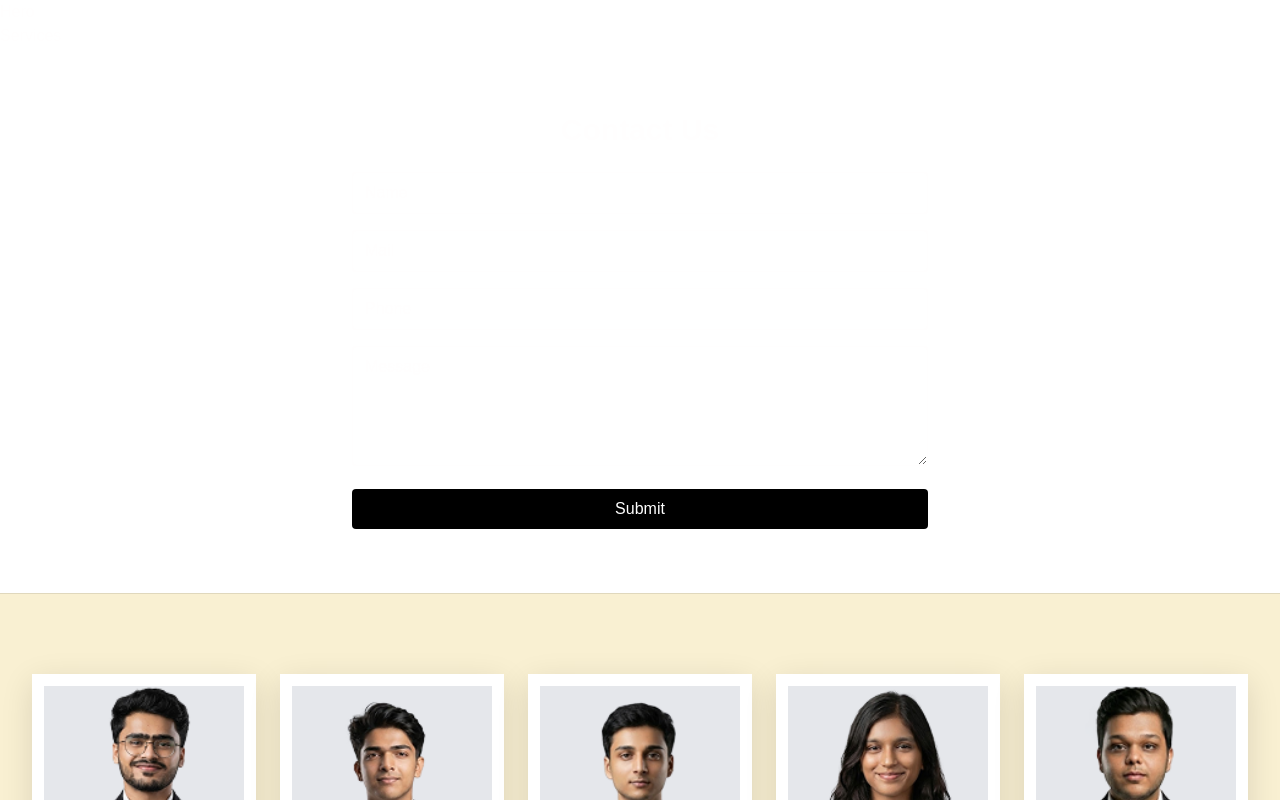
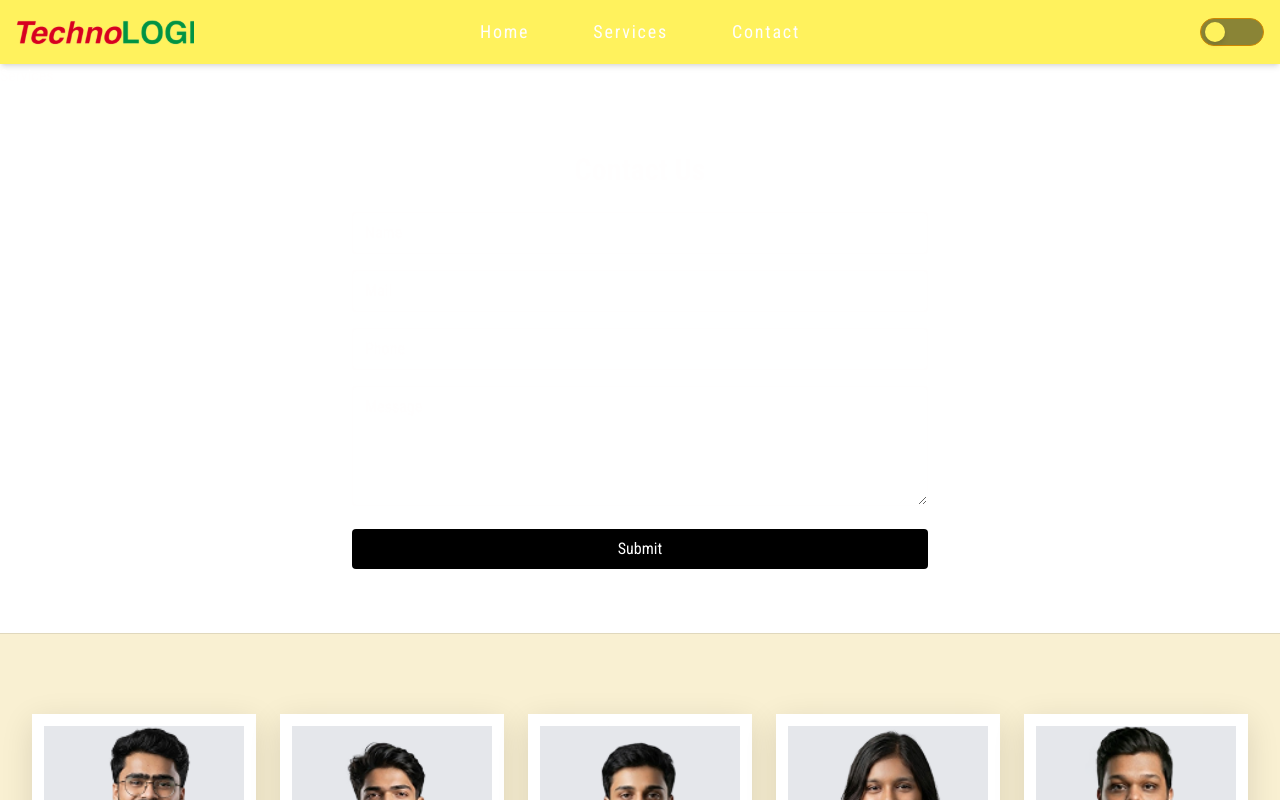
Before and after one commit to ShreyasSondur/technpLOGI, a Next.js app: page / in a window 1280 px wide. Shown: the top 800 px of the page. Built offline with nearby package versions, Linux system fonts and the light colour scheme.

Commit message:
added navbar

```diff
--- a/app/layout.jsx
+++ b/app/layout.jsx
@@ -1,5 +1,6 @@
 import { Geist, Geist_Mono } from "next/font/google";
 import "../styles/globals.css";
+import { Roboto_Condensed } from "next/font/google";
 
 const geistSans = Geist({
   variable: "--font-geist-sans",
@@ -11,6 +12,11 @@ const geistMono = Geist_Mono({
   subsets: ["latin"],
 });
 
+const robotoCondensed = Roboto_Condensed({
+  subsets: ["latin"],
+  weight: ["300", "400", "700"],
+});
+
 export const metadata = {
   title: "Create Next App",
   description: "Generated by create next app",
@@ -20,7 +26,7 @@ export default function RootLayout({ children }) {
   return (
     <html lang="en">
       <body
-        className={`${geistSans.variable} ${geistMono.variable} antialiased`}
+        className={`${geistSans.variable} ${geistMono.variable} ${robotoCondensed.className} antialiased`}
       >
         {children}
       </body>
--- a/components/Hero.jsx
+++ b/components/Hero.jsx
@@ -1,6 +1,94 @@
 "use client";
+import { useState } from "react";
+
 export default function Hero() {
+  const [themeOn, setThemeOn] = useState(false);
+  const [menuOpen, setMenuOpen] = useState(false);
+
   return (
-    <h1>Hero</h1>
+    <header className="w-full bg-[#fff25d] shadow-md font-['Roboto_Condensed']">
+      <div className="mx-auto flex max-w-7xl items-center justify-between px-4 py-3 relative">
+
+        {/* LEFT - LOGO */}
+        <div className="flex items-center">
+          <img
+            src="/logo.svg"
+            alt="Logo"
+            className="h-10 w-auto"
+          />
+        </div>
+
+        {/* CENTER NAV (Desktop) */}
+        <nav className="absolute left-1/2 hidden -translate-x-1/2 transform gap-16 text-lg tracking-widest md:flex">
+          <a href="#home" className="hover:opacity-80">Home</a>
+          <a href="#services" className="hover:opacity-80">Services</a>
+          <a href="#contact" className="hover:opacity-80">Contact</a>
+        </nav>
+
+        {/* RIGHT TOGGLE (Desktop) */}
+        <button
+          onClick={() => setThemeOn(!themeOn)}
+          className="hidden md:flex relative h-7 w-16 items-center rounded-full border border-yellow-600 bg-[#8a8436] transition"
+        >
+          <span
+            className={`h-5 w-5 rounded-full bg-[#fff25d] shadow-md transition-transform ${
+              themeOn ? "translate-x-9" : "translate-x-1"
+            }`}
+          />
+        </button>
+
+        {/* HAMBURGER (Mobile) */}
+        <button
+          className="flex flex-col gap-1 md:hidden"
+          onClick={() => setMenuOpen(!menuOpen)}
+        >
+          <span className="h-0.5 w-7 bg-black"></span>
+          <span className="h-0.5 w-7 bg-black"></span>
+          <span className="h-0.5 w-7 bg-black"></span>
+        </button>
+      </div>
+
+      {/* MOBILE MENU DROPDOWN */}
+      {menuOpen && (
+        <div className="md:hidden px-6 pb-4 animate-fadeIn">
+          <nav className="flex flex-col gap-3 text-lg tracking-widest">
+            <a
+              href="#home"
+              className="py-1"
+              onClick={() => setMenuOpen(false)}
+            >
+              Home
+            </a>
+            <a
+              href="#services"
+              className="py-1"
+              onClick={() => setMenuOpen(false)}
+            >
+              Services
+            </a>
+            <a
+              href="#contact"
+              className="py-1"
+              onClick={() => setMenuOpen(false)}
+            >
+              Contact
+            </a>
+          </nav>
+
+          {/* MOBILE TOGGLE */}
+          <button
+            onClick={() => setThemeOn(!themeOn)}
+            className="mt-3 relative h-7 w-16 items-center rounded-full border border-yellow-600 bg-[#8a8436] transition"
+          >
+            <span
+              className={`h-5 w-5 rounded-full bg-[#fff25d] shadow-md transition-transform ${
+                themeOn ? "translate-x-9" : "translate-x-1"
+              }`}
+            />
+          </button>
+        </div>
+      )}
+    </header>
+    //Navbar ends here boi
   );
 }
--- a/styles/globals.css
+++ b/styles/globals.css
@@ -1,5 +1,4 @@
 @import "tailwindcss";
-
 :root {
   --background: #ffffff;
   --foreground: #fffefe;
@@ -23,4 +22,5 @@ body {
   background: var(--background);
   color: var(--foreground);
   font-family: Arial, Helvetica, sans-serif;
+  font-family: 'Roboto Condensed', sans-serif;
 }
```
Also changed, not shown: public/logo.svg (added).
